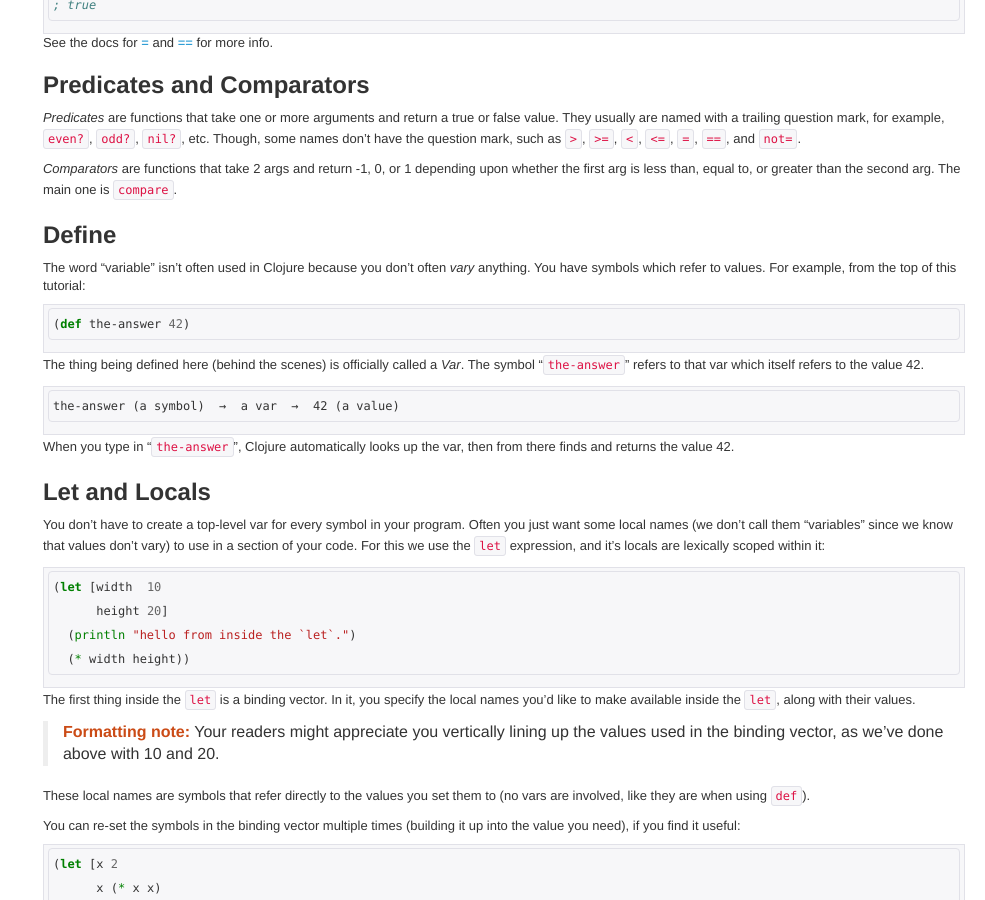
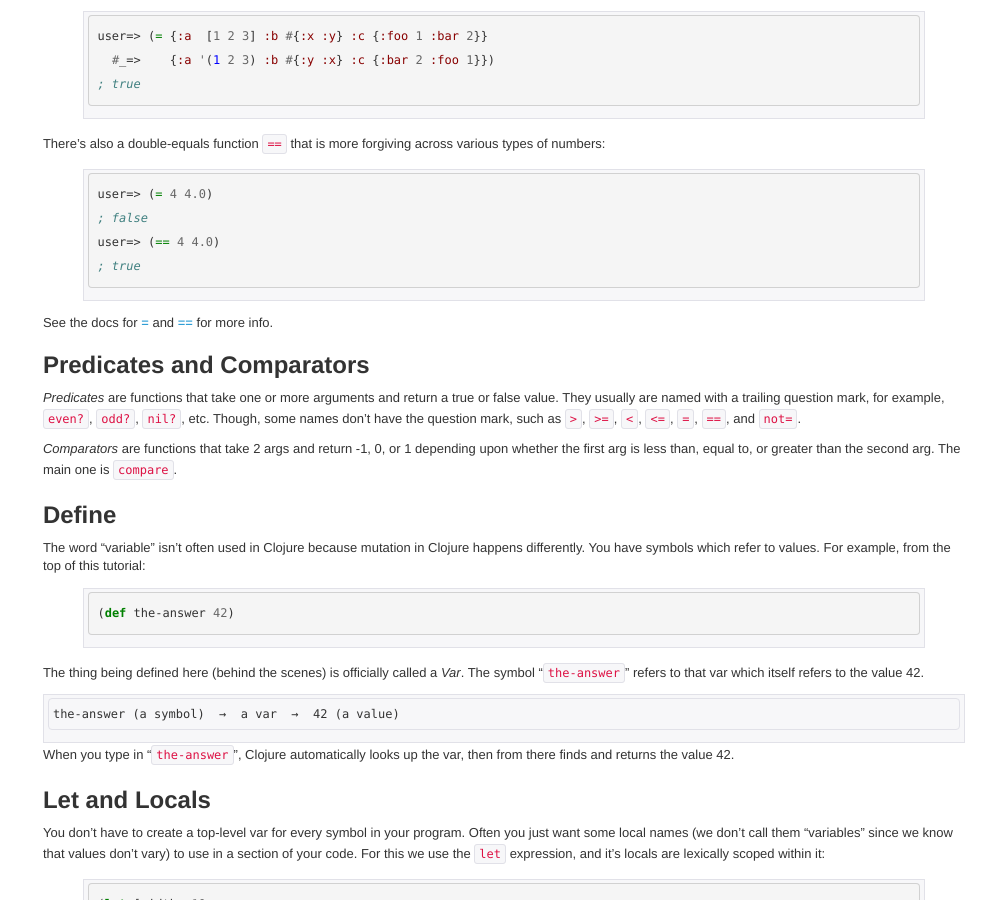
Before and after one commit to clojuredocs/guides, a Jekyll site: the page built from articles/tutorials/introduction.md, in a window 1280 px wide and 900 px high, scrolled down 10972 px. Shown: the whole window, without its empty margins (295-1280 px from the left). Built offline with Jekyll 4.4.1, drawn with Linux system fonts in a browser that asks for light colours; some web fonts are replaced; Markdown is read by kramdown in place of the engine named in the settings; some of the changed text lies outside the part shown.

Commit message:
You do mutate things, it just happens in a different way

````diff
--- a/articles/tutorials/introduction.md
+++ b/articles/tutorials/introduction.md
@@ -113,10 +113,10 @@
 
 Clojure has support for the following kinds of scalar values:
 
-```clojure
+{% highlight clojure %}
 nil
 true, false
-```
+{% endhighlight %}
 
 `nil` is like Python's None, or Java's null. It's just another value.
 Incidentally, there's no "undefined" value in Clojure --- if you try
@@ -606,11 +606,11 @@
 In Clojure, *all scalars and core data structures are like this*. They
 are values. They are immutable. The map
 
-```clojure
+{% highlight clojure %}
 {:name "John"
  :hit-points 200
  :super-power :resourcefulness}
-```
+{% endhighlight %}
 
 is a value. If you want to "change" John's hit-points, you don't
 change anything per se, but rather, you just conjure up a whole new
@@ -668,11 +668,11 @@
 Note that they are all *expressions* in Clojure, and evaluate to
 something.  So, for example, this `if` expression:
 
-```clojure
+{% highlight clojure %}
 (if motor-turning?
   "yes"
   "no")
-```
+{% endhighlight %}
 
 Evaluates to either the value "yes" or the value "no".
 
@@ -686,18 +686,18 @@
 functions that Clojure provides often makes looping unnecessary.
 For example, where in Python you might do something like this:
 
-```python
+{% highlight python %}
 specific_stuff = []
 for i in my_items:
     if is_what_i_want(i):
         specific_stuff.append(i)
-```
+{% endhighlight %}
 
 in Clojure you lose the loop and it becomes:
 
-```clojure
+{% highlight clojure %}
 (def specific-stuff (filter what-i-want? my-items))
-```
+{% endhighlight %}
 
 This sort of thing comes up again and again, and we'll cover more
 examples of it in the [Bread and Butter
@@ -717,22 +717,22 @@
 This means that zero, the empty string, and empty core data structures
 are all true:
 
-```clojure
+{% highlight clojure %}
 (if   0 :t :f)  ;=> :t
 (if  "" :t :f)  ;=> :t
 (if  [] :t :f)  ;=> :t
 (if  {} :t :f)  ;=> :t
 (if #{} :t :f)  ;=> :t
-```
+{% endhighlight %}
 
 If you want to check if one of those is *empty*, you could use the
 `empty?` function, though, the docs recommend using this idiom:
 
-```clojure
+{% highlight clojure %}
 (if (seq my-stuff)
   "still has stuff left"
   "all gone")
-```
+{% endhighlight %}
 
 
 
@@ -741,31 +741,31 @@
 You'll often check for equality using `=` (and likewise inequality
 using `not=`), for example:
 
-```clojure
+{% highlight clojure %}
 (if (= tries max-tries)
   "you're done"
   "keep going")
-```
+{% endhighlight %}
 
 `=` recursively checks equality of nested data structures (and
 considers lists and vectors containing the same values in the same
 order as equal), for example:
 
-```clojure
+{% highlight clojure %}
 user=> (= {:a  [1 2 3] :b #{:x :y} :c {:foo 1 :bar 2}}
   #_=>    {:a '(1 2 3) :b #{:y :x} :c {:bar 2 :foo 1}})
 ; true
-```
+{% endhighlight %}
 
 There's also a double-equals function `==` that is more forgiving
 across various types of numbers:
 
-```clojure
+{% highlight clojure %}
 user=> (= 4 4.0)
 ; false
 user=> (== 4 4.0)
 ; true
-```
+{% endhighlight %}
 
 See the docs for
 [=](http://clojuredocs.org/clojure_core/clojure.core/=) and
@@ -791,13 +791,13 @@
 
 ## Define
 
-The word "variable" isn't often used in Clojure because you don't
-often *vary* anything. You have symbols which refer to values. For
+The word "variable" isn't often used in Clojure because mutation in Clojure
+happens differently. You have symbols which refer to values. For
 example, from the top of this tutorial:
 
-```clojure
+{% highlight clojure %}
 (def the-answer 42)
-```
+{% endhighlight %}
 
 The thing being defined here (behind the scenes) is officially called
 a *Var*. The symbol "`the-answer`" refers to that var which itself
@@ -818,12 +818,12 @@
 of your code. For this we use the `let` expression, and it's locals
 are lexically scoped within it:
 
-```clojure
+{% highlight clojure %}
 (let [width  10
       height 20]
   (println "hello from inside the `let`.")
   (* width height))
-```
+{% endhighlight %}
 
 The first thing inside the `let` is a binding vector. In it, you
 specify the local names you'd like to make available inside the `let`,
@@ -839,13 +839,13 @@
 You can re-set the symbols in the binding vector multiple times
 (building it up into the value you need), if you find it useful:
 
-```clojure
+{% highlight clojure %}
 (let [x 2
       x (* x x)
       x (+ x 1)]
   x)
 ;=> 5
-```
+{% endhighlight %}
 
 The `let` expression itself evaluates to the last expression in its
 body.  You can put other things inside the `let` (like our `println`
@@ -865,31 +865,31 @@
 
 You can create a function using `fn`, and give it a name using `def`:
 
-```clojure
+{% highlight clojure %}
 (def my-func
   (fn [a b]
     (println "adding them!")
     (+ a b)))
-```
+{% endhighlight %}
 
 As you might guess, this actually creates the symbol `my-func` which
 refers to a var which itself refers to the function (which is a
 value). Call it:
 
-```clojure
+{% highlight clojure %}
 (my-func 10 20)   ; Returns/evaluates-to 30.
-```
+{% endhighlight %}
 
 But for creating top-level functions, it's more convenient to use
 `defn` (which uses `def` under the hood):
 
-```clojure
+{% highlight clojure %}
 (defn my-func
   "Docstring goes here."
   [a b]
   (println "adding them!")
   (+ a b))
-```
+{% endhighlight %}
 
 A few points to note:
 
@@ -905,32 +905,32 @@
 
 Functions can return data structures instead of just scalars:
 
-```clojure
+{% highlight clojure %}
 (defn foo
   [x]
   [x (+ x 2) (* x 2)])
-```
+{% endhighlight %}
 
 and you can of course pass them data structures as well:
 
-```clojure
+{% highlight clojure %}
 (defn bar
   [x]
   (println x))
 
 (bar {:a 1 :b 2})
 (bar [1 2 3])
-```
+{% endhighlight %}
 
 To define a function to take, say, two or more arguments:
 
-```clojure
+{% highlight clojure %}
 (defn baz
   [a b & the-rest]
   (println a)
   (println b)
   (println the-rest))
-```
+{% endhighlight %}
 
 Any additional args you pass beyond the first two get packaged into a
 sequence assigned to `the-rest`. To have that function take *zero* or
@@ -942,7 +942,7 @@
 
 Your author likes to write his functions in a top-down fashion:
 
-```clojure
+{% highlight clojure %}
 ;; BROKEN pseudocode
 
 (do-it)
@@ -956,13 +956,13 @@
   (... (my-func-b ...)))
 
 (defn my-func-b ...)
-```
+{% endhighlight %}
 
 but Clojure doesn't like that because it wants to have at least
 *heard* about a function before you write a call to it. To let Clojure
 know about a function's existence, use `declare`:
 
-```clojure
+{% highlight clojure %}
 ;; pseudocode
 
 (do-it)
@@ -980,7 +980,7 @@
   (... (my-func-b ...)))
 
 (defn my-func-b ...)
-```
+{% endhighlight %}
 
 
 ## Side-effects
@@ -1000,18 +1000,18 @@
 If you want to make an expression that has some side-effects before
 it evaluates to a value, use `do`:
 
-```clojure
+{% highlight clojure %}
 (do
   (println "Spinning up warp drive, captain ...")
   (spin-up-warp-drive)
   (get-engine-temperature))
-```
+{% endhighlight %}
 
 There are a handful of functions/macros/special-forms in Clojure for
 making use of side-effects, and they are spelled with a "do" at the
 beginning. Try these on for size:
 
-```clojure
+{% highlight clojure %}
 (def my-items ["shirt" "coat" "hat"])
 
 (doseq [i my-items]
@@ -1019,7 +1019,7 @@
 
 (dotimes [i (range 10)]
   (println "counting:" i))
-```
+{% endhighlight %}
 
 There's also `dorun` and `doall`, both of which are discussed below in
 the section on [Laziness](#laziness).
@@ -1046,7 +1046,7 @@
 you'd like to assign some values in it to locals. Where you *could* do
 this:
 
-```clojure
+{% highlight clojure %}
 (def games [:chess :checkers :backgammon :cards])
 
 (let [game-a (games 0)
@@ -1055,15 +1055,15 @@
       game-d (games 3)]
   ...
   ...)
-```
+{% endhighlight %}
 
 Destructuring allows you to instead write:
 
-```clojure
+{% highlight clojure %}
 (let [[game-a game-b game-c game-d] games]
   ...
   ...)
-```
+{% endhighlight %}
 
 The thing to the left of "games" in the binding vector is referred to
 as the "binding form". In the above case, the binding form is a
@@ -1077,11 +1077,11 @@
 If you want to omit one or more of the values in the `games`, you
 can do so like this:
 
-```clojure
+{% highlight clojure %}
 (let [[_ my-game _ your-game] games]
   ...
   ...)
-```
+{% endhighlight %}
 
 The underscore is just used as a placeholder. It's a valid identifier,
 but conventionally used when you don't care what value it gets. Above,
@@ -1090,7 +1090,7 @@
 Destructuring also works for maps in additon to vectors. For example,
 instead of:
 
-```clojure
+{% highlight clojure %}
 (def concert {:band     "The Blues Brothers"
               :location "Palace Hotel Ballroom"
               :promos   "Ladies night, tonight"
@@ -1102,26 +1102,26 @@
       perks    (concert :perks)]
   ...
   ...)
-```
+{% endhighlight %}
 
 you *could* do:
 
-```clojure
+{% highlight clojure %}
 (let [{band     :band
        location :location
        promos   :promos
        perks    :perks} concert]
   ...
   ...)
-```
+{% endhighlight %}
 
 but an even better shortcut that destructuring provides for that is:
 
-```clojure
+{% highlight clojure %}
 (let [{:keys [band location promos perks]} concert]
   ...
   ...)
-```
+{% endhighlight %}
 
 
 ## Laziness
@@ -1178,7 +1178,7 @@
 The result is a new collection. You can often use `map` instead of
 manually looping over a collection. Some examples using `map`:
 
-```clojure
+{% highlight clojure %}
 (map inc [10 20 30])     ;=> (11 21 31)
 (map str [10 20 30])     ;=> ("10" "20" "30")
 ;; You can define the function to be used on-the-fly:
@@ -1189,15 +1189,15 @@
 ;; to mulitple collections in a coordinated way:
 (map (fn [x y] (str x y)) [:a :b :c] [1 2 3])
 ;=> (":a1" ":b2" ":c3")
-```
+{% endhighlight %}
 
 When working on more than one collection at a time, `map` is smart
 enough to stop when the shorter of the colls runs out of items:
 
-```clojure
+{% highlight clojure %}
 (map (fn [x y] (str x y)) [:a :b :c] [1 2 3 4 5 6 7])
 ;=> (":a1" ":b2" ":c3")
-```
+{% endhighlight %}
 
 
 ### filter and remove
@@ -1205,18 +1205,18 @@
 Use `filter` with a predicate function to pare down a collection to
 just the values for which `(the-pred the-value)` returns true:
 
-```clojure
+{% highlight clojure %}
 (filter odd? (range 10))
 ;=> (1 3 5 7 9)
-```
+{% endhighlight %}
 
 Use `remove` for the opposite effect (which amounts to *removing* the
 items for which `(pred val)` returns true):
 
-```clojure
+{% highlight clojure %}
 (remove odd? (range 10))
 ;=> (0 2 4 6 8)
-```
+{% endhighlight %}
 
 You will often find yourself using these functions instead
 of writing loops like in imperative languages.
@@ -1229,21 +1229,21 @@
 for example, `max`, but the values you'd like to pass to it are in a
 collection. `apply` "unpacks" the items in the coll:
 
-```clojure
+{% highlight clojure %}
 (max 1 5 2 8 3)
 ;=> 8
 (max [1 5 2 8 3]) ;; ERROR
 (apply max [1 5 2 8 3])
 ;=> 8
-```
+{% endhighlight %}
 
 A nice feature of `apply` is that you can supply extra args which
 you'd like to be treated as if they were part of the collection:
 
-```clojure
+{% highlight clojure %}
 (apply max 4 55 [1 5 2 8 3])
 ;=> 55
-```
+{% endhighlight %}
 
 
 ### for
@@ -1252,14 +1252,14 @@
 needing to resort to manually looping). `for` is similar to Python's
 "list comprehensions". Some examples of using `for`:
 
-```clojure
+{% highlight clojure %}
 (for [i (range 10)] i)
 ;=> (0 1 2 3 4 5 6 7 8 9)
 (for [i (range 10)] (* i i))
 ;=> (0 1 4 9 16 25 36 49 64 81)
 (for [i (range 10) :when (odd? i)] [i (str "<" i ">")])
 ;=> ([1 "<1>"] [3 "<3>"] [5 "<5>"] [7 "<7>"] [9 "<9>"])
-```
+{% endhighlight %}
 
 Notice we snuck a "`:when (odd? i)`" in there. `for` even supports a
 `:let` modifier in there to set up your values before getting to the
@@ -1274,7 +1274,7 @@
 result you just got and the 3rd item in the coll. Then the result of
 *that* and the 4th. And so on.  The process looks something like this:
 
-```clojure
+{% highlight clojure %}
 (reduce + [1 2 3 4 5])
 ; 1 + 2  [3 4 5]
 ;   3    [3 4 5]
@@ -1284,28 +1284,28 @@
 ;  10    [5]
 ; 10 + 5
 ;  15
-```
+{% endhighlight %}
 
 And, of course, you can supply your own function if you like:
 
-```clojure
+{% highlight clojure %}
 (reduce (fn [x y] ...) [...])
-```
+{% endhighlight %}
 
 A nice additional feature of `reduce` is that you can supply a value
 for it to start off with:
 
-```clojure
+{% highlight clojure %}
 (reduce + 10 [1 2 3 4 5])
 ;=> 25
-```
+{% endhighlight %}
 
 This by itself is pretty handy. But it gets even better. Since you can
 supply an initial argument, and you can supply your own function, you
 can use a *data structure* as that initial argument and have your
 function "build it up" as you go. For example:
 
-```clojure
+{% highlight clojure %}
 (reduce (fn [accum x]
           (assoc accum
                  (keyword x)
@@ -1313,7 +1313,7 @@
         {}
         ["hi" "hello" "bye"])
 ;=> {:bye "bye-10" :hello "hello-41" :hi "hi-29"}
-```
+{% endhighlight %}
 
 Building up some accumulator using `reduce` and your own custom
 function is a fairly common pattern (and once again allows us to
@@ -1327,7 +1327,7 @@
 passes it some standard arguments every time, along with the ones you
 supply right when you call it. For example:
 
-```clojure
+{% highlight clojure %}
 user=> (defn lots-of-args [a b c d] (str/join "-" [a b c d]))
 ; #'user/lots-of-args
 user=> (lots-of-args 10 20 30 40)
@@ -1338,7 +1338,7 @@
 ; "10-20-30-40"
 user=> (fewer-args 99)
 ; "10-20-30-99"
-```
+{% endhighlight %}
 
 `comp` is for composing a function from other ones. That is, `(comp
 foo bar baz)` gives you a function that will first call baz on
@@ -1346,7 +1346,7 @@
 result of *that*, and finally returns the result.  Here's a silly
 example:
 
-```clojure
+{% highlight clojure %}
 (defn wrap-in-stars  [s] (str "*" s "*"))
 (defn wrap-in-equals [s] (str "=" s "="))
 (defn wrap-in-ats    [s] (str "@" s "@"))
@@ -1357,26 +1357,26 @@
 
 (wrap-it "hi")
 ;=> "@=*hi*=@"
-```
+{% endhighlight %}
 
 `(iterate foo x)` yields an infinite lazy list consisting
 of:
 
-```
+{% highlight clojure %}
 (x
  (foo x)
  (foo (foo x))
  (foo (foo (foo x)))
  ...)
-```
+{% endhighlight %}
 
 To just take the first, say, 5 values from an infinite list, try this:
 
-```clojure
+{% highlight clojure %}
 (defn square [x] (* x x))
 (take 5 (iterate square 2))
 ;=> (2 4 16 256 65536)
-```
+{% endhighlight %}
 
 
 
@@ -1397,7 +1397,7 @@
 previously set up in the binding vector. The loop calling itself like
 this is called *recursion*. Here's a trivial example:
 
-```clojure
+{% highlight clojure %}
 (loop [accum []
        i     1]
   (if (= i 10)
@@ -1405,7 +1405,7 @@
     (recur (conj accum i)
            (inc i))))
 ;=> [1 2 3 4 5 6 7 8 9]
-```
+{% endhighlight %}
 
 The state in this loop is carried in the `accum` vector, which we
 update each time through the loop. `i` is the counter, and we finally
@@ -1443,9 +1443,9 @@
 
 You might typically create a reference type like this:
 
-```clojure
+{% highlight clojure %}
 (def my-atom (atom {}))
-```
+{% endhighlight %}
 
 This reference type is an atom, and its state is a hashmap (an empty
 one, for now). Here, the `my-atom` symbol refers to a var which refers
@@ -1456,7 +1456,7 @@
 the value of the atom, you "deref" it, or just use the shorter "@"
 syntax. Here's an (atom-specific) example:
 
-```clojure
+{% highlight clojure %}
 user=> (def my-atom (atom {:foo 1}))
 ; #'user/my-atom
 user=> @my-atom
@@ -1465,7 +1465,7 @@
 ; {:foo 2}
 user=> @my-atom
 ; {:foo 2}
-```
+{% endhighlight %}
 
 ... and we've just changed the state of the atom. (Note, `swap!` is a
 function used only for atoms. There are other specific functions for
````
